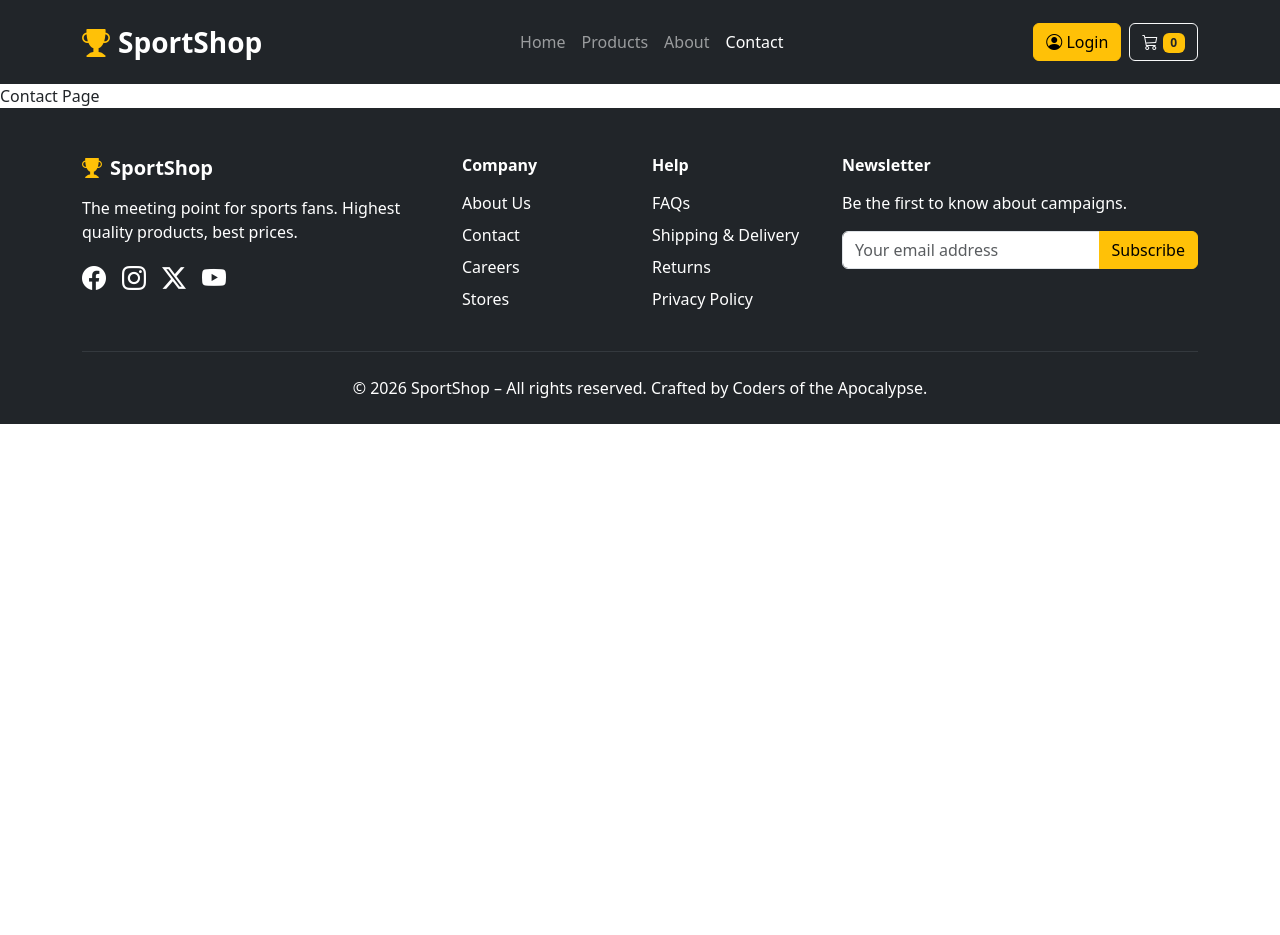
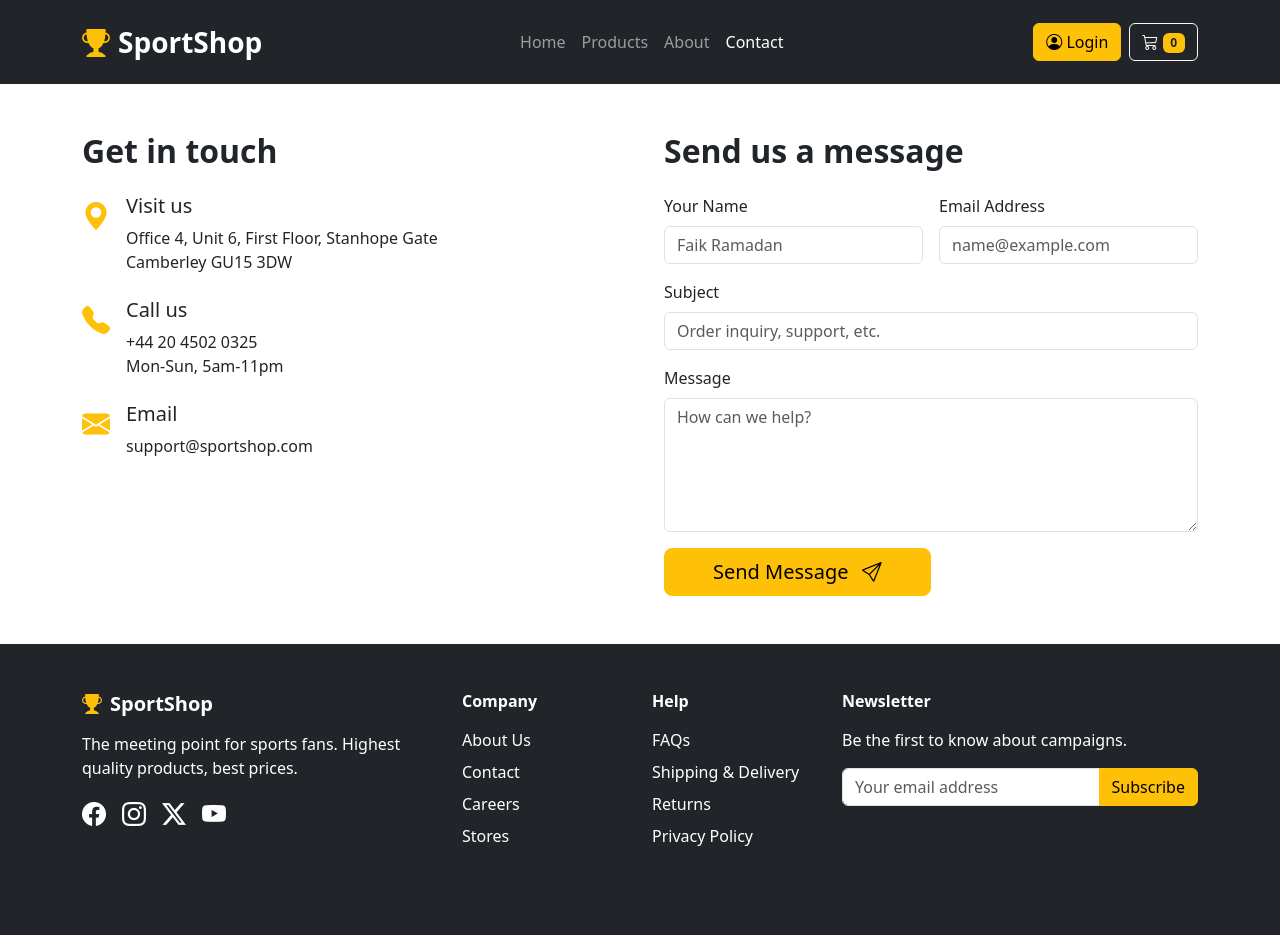
Before and after one commit to faikguler/Shop-for-Sports-fans, a React (Vite) app: page /contact in a window 1280 px wide. Shown: the top 935 px of the page. Before the commit the page ends 800 px from the top, so only its background shows below. Built offline with nearby package versions, Linux system fonts and the light colour scheme.

Commit message:
Converted Contact.jsx

```diff
--- a/src/pages/Contact.jsx
+++ b/src/pages/Contact.jsx
@@ -1,4 +1,113 @@
 const Contact = () => {
-  return <div>Contact Page</div>;
+  return (
+    <>
+      <section class="py-5">
+      <div class="container">
+        <div class="row g-5">
+          {/*Contact Form */}
+            {/* Contact Info & Map */}
+          <div class="col-lg-6">
+            <h2 class="fw-bold mb-4">Get in touch</h2>
+            <div class="d-flex align-items-start mb-4">
+              <i class="bi bi-geo-alt-fill text-warning fs-3 me-3"></i>
+              <div>
+                <h5>Visit us</h5>
+                <p class="mb-0">Office 4, Unit 6, First Floor, Stanhope Gate<br/>Camberley GU15 3DW</p>
+              </div>
+            </div>
+            <div class="d-flex align-items-start mb-4">
+              <i class="bi bi-telephone-fill text-warning fs-3 me-3"></i>
+              <div>
+                <h5>Call us</h5>
+                <p class="mb-0">+44 20 4502 0325<br/>Mon-Sun, 5am-11pm</p>
+              </div>
+            </div>
+            <div class="d-flex align-items-start mb-4">
+              <i class="bi bi-envelope-fill text-warning fs-3 me-3"></i>
+              <div>
+                <h5>Email</h5>
+                <p class="mb-0">support@sportshop.com</p>
+              </div>
+            </div>
+          </div>
+
+
+
+          <div class="col-lg-6">
+            <h2 class="fw-bold mb-4">Send us a message</h2>
+            <form>
+              <div class="row g-3">
+                <div class="col-md-6">
+                  <label for="name" class="form-label">Your Name</label>
+                  <input type="text" class="form-control" id="name" placeholder="Faik Ramadan"/>
+                </div>
+                <div class="col-md-6">
+                  <label for="email" class="form-label">Email Address</label>
+                  <input type="email" class="form-control" id="email" placeholder="name@example.com"/>
+                </div>
+                <div class="col-12">
+                  <label for="subject" class="form-label">Subject</label>
+                  <input type="text" class="form-control" id="subject" placeholder="Order inquiry, support, etc."/>
+                </div>
+                <div class="col-12">
+                  <label for="message" class="form-label">Message</label>
+                  <textarea class="form-control" id="message" rows="5" placeholder="How can we help?"></textarea>
+                </div>
+                <div class="col-12">
+                  <button type="submit" class="btn btn-warning btn-lg px-5">Send Message <i class="bi bi-send ms-2"></i></button>
+                </div>
+              </div>
+            </form>
+          </div>
+
+        </div>
+      </div>
+    </section>
+
+    {/*Footer same index*/}
+    <footer class="bg-dark text-white pt-5 pb-4">
+      <div class="container">
+        <div class="row g-4">
+          <div class="col-md-4">
+            <h5 class="fw-bold mb-3"><i class="bi bi-trophy-fill text-warning me-2"></i>SportShop</h5>
+            <p>The meeting point for sports fans. Highest quality products, best prices.</p>
+            <div class="d-flex gap-3">
+              <a href="#" class="text-white fs-4"><i class="bi bi-facebook"></i></a>
+              <a href="#" class="text-white fs-4"><i class="bi bi-instagram"></i></a>
+              <a href="#" class="text-white fs-4"><i class="bi bi-twitter-x"></i></a>
+              <a href="#" class="text-white fs-4"><i class="bi bi-youtube"></i></a>
+            </div>
+          </div>
+          <div class="col-md-2">
+            <h6 class="fw-bold mb-3">Company</h6>
+            <ul class="list-unstyled">
+              <li class="mb-2"><a href="#" class="text-white text-decoration-none">About Us</a></li>
+              <li class="mb-2"><a href="#" class="text-white text-decoration-none">Contact</a></li>
+              <li class="mb-2"><a href="#" class="text-white text-decoration-none">Careers</a></li>
+              <li class="mb-2"><a href="#" class="text-white text-decoration-none">Stores</a></li>
+            </ul>
+          </div>
+          <div class="col-md-2">
+            <h6 class="fw-bold mb-3">Help</h6>
+            <ul class="list-unstyled">
+              <li class="mb-2"><a href="#" class="text-white text-decoration-none">FAQs</a></li>
+              <li class="mb-2"><a href="#" class="text-white text-decoration-none">Shipping & Delivery</a></li>
+              <li class="mb-2"><a href="#" class="text-white text-decoration-none">Returns</a></li>
+              <li class="mb-2"><a href="#" class="text-white text-decoration-none">Privacy Policy</a></li>
+            </ul>
+          </div>
+          <div class="col-md-4">
+            <h6 class="fw-bold mb-3">Newsletter</h6>
+            <p>Be the first to know about campaigns.</p>
+            <div class="input-group">
+              <input type="email" class="form-control" placeholder="Your email address"/>
+              <button class="btn btn-warning" type="button">Subscribe</button>
+            </div>
+          </div>
+        </div>
+        </div>
+        </footer>
+    </>
+  )
 };
 export default Contact;
```
